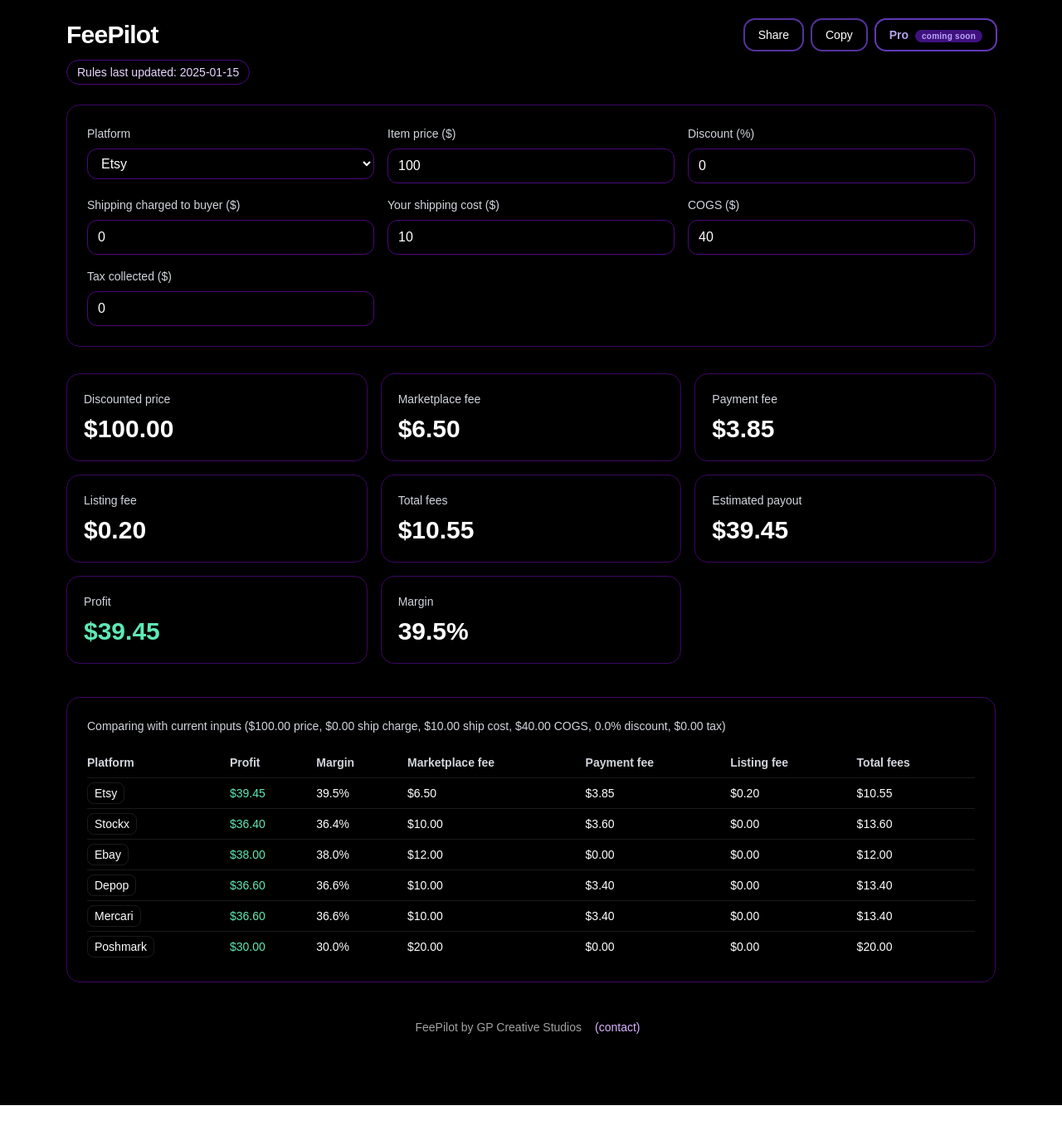
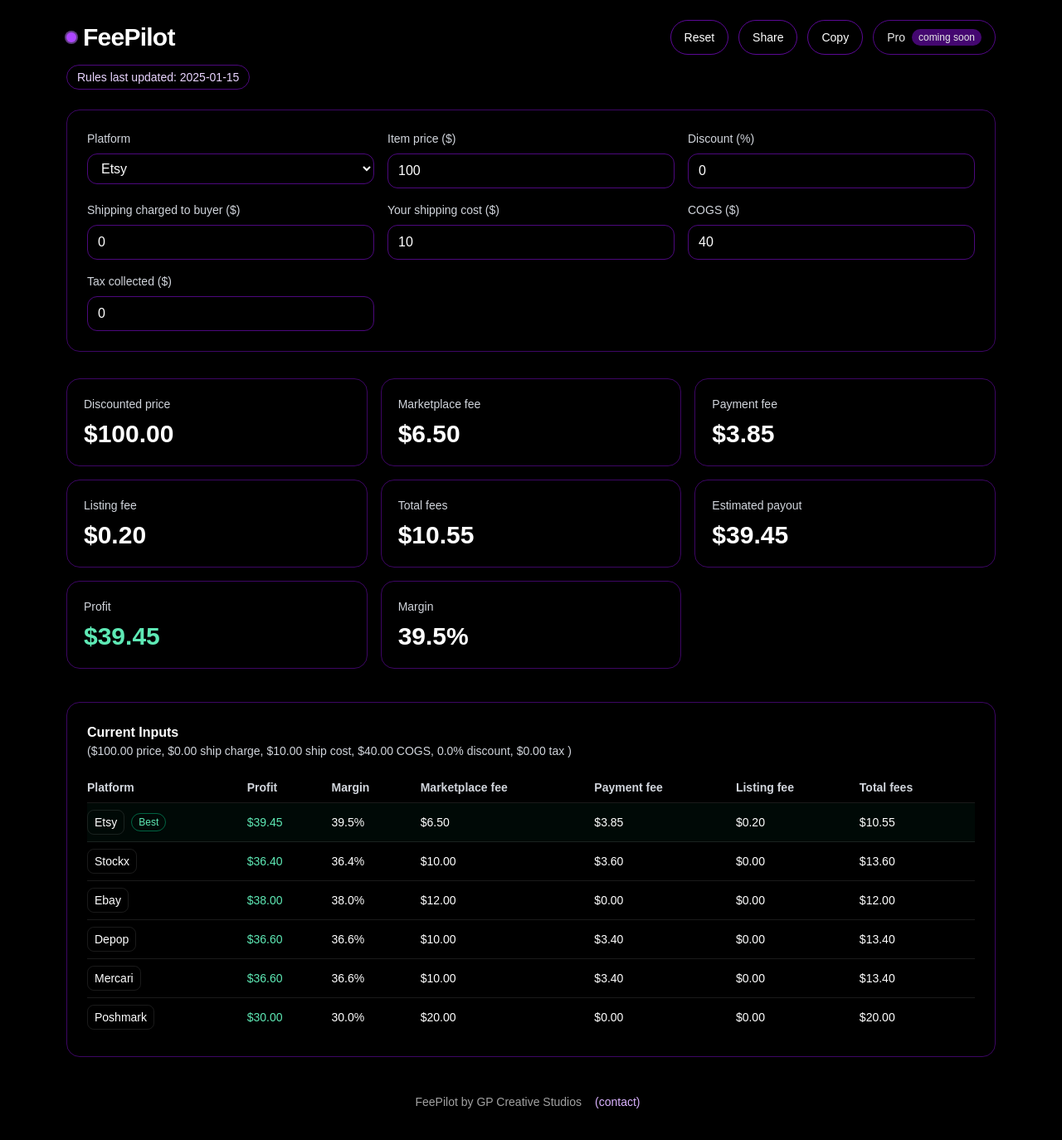
Before and after one commit to gpcreativestudios2018/FeePilot, a Next.js app: page / in a window 1280 px wide. Shown: the top 1374 px of the page at 83% size. Before the commit the page ends 1332 px from the top, so only its background shows below. Built offline with nearby package versions, Linux system fonts and the light colour scheme.

Commit message:
UI: restore Current Inputs banner, negative value styling; allow decimal inputs; always show Listing fee; purple accent dot; Reset button; unified header buttons; best platform highlight

```diff
--- /dev/null
+++ b/src/app/components/ComparisonTableSection.tsx
@@ -0,0 +1,111 @@
+// src/app/components/ComparisonTableSection.tsx
+"use client";
+
+import React, { useMemo } from "react";
+import CurrentInputs, { CurrentInputsProps } from "./CurrentInputs";
+import NumberCell from "./NumberCell";
+import { cx, formatMoneyWithParens } from "../../lib/format";
+
+export type ComparisonRow = {
+  platform: string;
+  profit: number;
+  marginPct: number;
+  marketplaceFee: number;
+  paymentFee: number;
+  listingFee: number;
+  totalFees: number;
+};
+
+type Props = {
+  inputs: CurrentInputsProps;
+  comparison: ComparisonRow[];
+  className?: string;
+};
+
+export default function ComparisonTableSection({
+  inputs,
+  comparison,
+  className,
+}: Props) {
+  // Find index of highest profit row (first one wins ties)
+  const bestIndex = useMemo(() => {
+    if (!comparison.length) return -1;
+    let idx = 0;
+    let max = -Infinity;
+    for (let i = 0; i < comparison.length; i++) {
+      const v = comparison[i].profit;
+      if (v > max) {
+        max = v;
+        idx = i;
+      }
+    }
+    return idx;
+  }, [comparison]);
+
+  return (
+    <section
+      className={cx(
+        "mt-10 rounded-2xl border border-purple-600/40 p-4 sm:p-6",
+        className
+      )}
+    >
+      {/* Current Inputs banner */}
+      <CurrentInputs {...inputs} className="mb-4" />
+
+      <div className="overflow-x-auto">
+        <table className="w-full text-left text-sm">
+          <thead className="text-gray-300">
+            <tr>
+              <th className="py-2 pr-4">Platform</th>
+              <th className="py-2 pr-4">Profit</th>
+              <th className="py-2 pr-4">Margin</th>
+              <th className="py-2 pr-4">Marketplace fee</th>
+              <th className="py-2 pr-4">Payment fee</th>
+              <th className="py-2 pr-4">Listing fee</th>
+              <th className="py-2 pr-4">Total fees</th>
+            </tr>
+          </thead>
+          <tbody>
+            {comparison.map((row, i) => {
+              const isBest = i === bestIndex;
+              return (
+                <tr
+                  key={row.platform}
+                  className={cx(
+                    "border-t border-white/10",
+                    isBest && "bg-emerald-500/5"
+                  )}
+                >
+                  <td className="py-2 pr-4">
+                    <span className="inline-flex items-center gap-2">
+                      <span className="rounded-lg border border-white/10 px-2 py-1">
+                        {row.platform.slice(0, 1).toUpperCase() + row.platform.slice(1)}
+                      </span>
+                      {isBest && (
+                        <span className="rounded-full border border-emerald-500/50 px-2 py-0.5 text-xs text-emerald-300">
+                          Best
+                        </span>
+                      )}
+                    </span>
+                  </td>
+
+                  {/* Profit with red + parentheses when negative, green when positive */}
+                  <NumberCell kind="money" value={row.profit} positiveGreen />
+
+                  {/* Margin in red when negative (shows natural minus sign) */}
+                  <NumberCell kind="percent" value={row.marginPct} />
+
+                  {/* Fees and totals */}
+                  <td className="py-2 pr-4">{formatMoneyWithParens(row.marketplaceFee)}</td>
+                  <td className="py-2 pr-4">{formatMoneyWithParens(row.paymentFee)}</td>
+                  <td className="py-2 pr-4">{formatMoneyWithParens(row.listingFee)}</td>
+                  <td className="py-2 pr-4">{formatMoneyWithParens(row.totalFees)}</td>
+                </tr>
+              );
+            })}
+          </tbody>
+        </table>
+      </div>
+    </section>
+  );
+}
--- /dev/null
+++ b/src/app/components/CurrentInputs.tsx
@@ -0,0 +1,43 @@
+// src/app/components/CurrentInputs.tsx
+import React from "react";
+import {
+  formatMoneyWithParens,
+  formatPercent,
+  cx,
+} from "../../lib/format";
+
+export type CurrentInputsProps = {
+  price: number;
+  shipCharge: number;
+  shipCost: number;
+  cogs: number;
+  discountPct: number;
+  tax: number;
+  className?: string;
+};
+
+export default function CurrentInputs({
+  price,
+  shipCharge,
+  shipCost,
+  cogs,
+  discountPct,
+  tax,
+  className,
+}: CurrentInputsProps) {
+  return (
+    <div className={cx("mb-4", className)}>
+      <div className="text-base font-semibold">Current Inputs</div>
+      <div className="text-sm text-gray-300">
+        (
+        {formatMoneyWithParens(price)} price,{" "}
+        {formatMoneyWithParens(shipCharge)} ship charge,{" "}
+        {formatMoneyWithParens(shipCost)} ship cost,{" "}
+        {formatMoneyWithParens(cogs)} COGS,{" "}
+        {formatPercent(discountPct, 1)} discount,{" "}
+        {formatMoneyWithParens(tax)} tax
+        )
+      </div>
+    </div>
+  );
+}
--- a/src/app/components/HeaderActions.tsx
+++ b/src/app/components/HeaderActions.tsx
@@ -1,49 +1,46 @@
-'use client';
+// src/app/components/HeaderActions.tsx
+"use client";
 
-import React from 'react';
+import React from "react";
+
+export const actionButtonClass =
+  "rounded-full border border-purple-600/60 px-4 py-2 text-sm leading-6 transition " +
+  "hover:bg-purple-600/10 active:scale-[.98] cursor-pointer " +
+  "focus-visible:outline-none focus-visible:ring-2 focus-visible:ring-purple-500/60";
+
+const disabledButtonClass =
+  "rounded-full border border-purple-600/60 px-4 py-2 text-sm leading-6 " +
+  "cursor-not-allowed select-none opacity-90 " +
+  "focus-visible:outline-none focus-visible:ring-2 focus-visible:ring-purple-500/60";
 
 type Props = {
-  onShare: () => Promise<void> | void;
-  onCopy: () => Promise<void> | void;
-  /** If provided, Pro links there. If omitted, shows “coming soon”. */
-  proHref?: string;
+  onShare: () => Promise<void>;
+  onCopy: () => Promise<void>;
 };
 
-export default function HeaderActions({ onShare, onCopy, proHref }: Props) {
-  const baseBtn =
-    'rounded-xl px-4 py-2 text-sm font-medium ring-2 ring-violet-500/60 hover:ring-violet-400/80 hover:bg-white/5 transition';
-
+export default function HeaderActions({ onShare, onCopy }: Props) {
   return (
     <div className="flex items-center gap-3">
-      <button type="button" onClick={onShare} className={baseBtn}>
+      <button type="button" className={actionButtonClass} onClick={onShare}>
         Share
       </button>
-
-      <button type="button" onClick={onCopy} className={baseBtn}>
+      <button type="button" className={actionButtonClass} onClick={onCopy}>
         Copy
       </button>
 
-      {proHref ? (
-        <a
-          href={proHref}
-          className="relative rounded-xl px-4 py-2 text-sm font-semibold ring-2 ring-violet-500/70 hover:ring-violet-400/90 transition"
-        >
-          Pro
-        </a>
-      ) : (
+      {/* Pro: disabled pill with not-allowed cursor */}
       <button
         type="button"
         disabled
-          className="relative cursor-not-allowed rounded-xl px-4 py-2 text-sm font-semibold ring-2 ring-violet-500/70 text-violet-300/90"
         aria-disabled="true"
-          title="Coming soon"
+        title="Pro is coming soon"
+        className={disabledButtonClass + " flex items-center gap-2"}
       >
-          Pro
-          <span className="ml-2 rounded-full bg-violet-600/50 px-2 py-0.5 text-[10px] font-semibold tracking-wide">
+        <span>Pro</span>
+        <span className="rounded-full bg-purple-600/50 px-2 py-0.5 text-xs">
           coming soon
         </span>
       </button>
-      )}
     </div>
   );
 }
--- /dev/null
+++ b/src/app/components/NumberCell.tsx
@@ -0,0 +1,48 @@
+// src/app/components/NumberCell.tsx
+"use client";
+
+import React from "react";
+import {
+  formatMoneyWithParens,
+  formatPercent,
+  isNegative,
+  cx,
+} from "../../lib/format";
+
+type NumberCellProps = {
+  value: number;
+  kind: "money" | "percent";
+  className?: string;
+  // if you want to force green on positive money cells, pass true
+  positiveGreen?: boolean;
+  // decimals for percent display (default 1)
+  percentDigits?: number;
+};
+
+export default function NumberCell({
+  value,
+  kind,
+  className,
+  positiveGreen = false,
+  percentDigits = 1,
+}: NumberCellProps) {
+  const negative = isNegative(value);
+
+  const content =
+    kind === "money"
+      ? formatMoneyWithParens(value)
+      : formatPercent(value, percentDigits);
+
+  return (
+    <td
+      className={cx(
+        "py-2 pr-4",
+        negative && "text-red-500",
+        !negative && kind === "money" && positiveGreen && "text-emerald-300",
+        className
+      )}
+    >
+      {content}
+    </td>
+  );
+}
--- /dev/null
+++ b/src/app/components/ResetButton.tsx
@@ -0,0 +1,21 @@
+// src/app/components/ResetButton.tsx
+"use client";
+
+import React from "react";
+import { actionButtonClass } from "./HeaderActions";
+
+type Props = { onClick: () => void };
+
+export default function ResetButton({ onClick }: Props) {
+  return (
+    <button
+      type="button"
+      onClick={onClick}
+      aria-label="Reset inputs to defaults"
+      title="Reset inputs"
+      className={actionButtonClass}
+    >
+      Reset
+    </button>
+  );
+}
--- a/src/app/page.tsx
+++ b/src/app/page.tsx
@@ -3,6 +3,7 @@
 import React, { useMemo, useState } from 'react';
 import HeaderActions from './components/HeaderActions';
 import Footer from './components/Footer';
+import ResetButton from './components/ResetButton';
 
 import {
   PLATFORMS,
@@ -11,6 +12,10 @@ import {
   type PlatformKey,
   type FeeRule,
 } from '@/data/fees';
+
+// helpers & components we added
+import { cx, formatMoneyWithParens } from '../lib/format';
+import ComparisonTableSection from './components/ComparisonTableSection';
 
 /* ---------------------------------- types --------------------------------- */
 
@@ -26,8 +31,9 @@ type Inputs = {
 
 /* ------------------------------ handy utilities ---------------------------- */
 
+// accept decimals; treat invalid/empty as 0
 const parseNum = (v: string) => {
-  const n = Number(v);
+  const n = Number.parseFloat(v);
   return Number.isFinite(n) ? n : 0;
 };
 
@@ -93,7 +99,6 @@ function calcFor(
 }
 
 /* ----------------------------- share/copy helpers -------------------------- */
-/*  NOTE: These return Promise<void> to satisfy HeaderActions props.           */
 
 const shareLink = async (): Promise<void> => {
   const url = window.location.href;
@@ -114,10 +119,10 @@ const copyLink = async (): Promise<void> => {
   await navigator.clipboard.writeText(url);
 };
 
-/* ----------------------------------- UI ----------------------------------- */
+/* ---------------------------- defaults + component ------------------------- */
 
-export default function Page() {
-  const [inputs, setInputs] = useState<Inputs>({
+function makeDefaults(): Inputs {
+  return {
     platform: PLATFORMS[0] ?? ('mercari' as PlatformKey),
     price: 100,
     shipCharge: 0,
@@ -125,7 +130,14 @@ export default function Page() {
     cogs: 40,
     discountPct: 0,
     tax: 0,
-  });
+  };
+}
+
+/* ----------------------------------- UI ----------------------------------- */
+
+export default function Page() {
+  const [inputs, setInputs] = useState<Inputs>(makeDefaults());
+  const resetInputs = () => setInputs(makeDefaults());
 
   const rule = RULES[inputs.platform];
 
@@ -143,8 +155,19 @@ export default function Page() {
     <div className="min-h-dvh bg-black text-white">
       <header className="mx-auto max-w-6xl px-4 py-6">
         <div className="flex items-center justify-between">
-          <h1 className="text-3xl font-semibold tracking-tight">FeePilot</h1>
-          <HeaderActions onShare={shareLink} onCopy={copyLink} />
+          <h1 className="flex items-center gap-2 text-3xl font-semibold tracking-tight">
+            <span
+              aria-hidden
+              className="inline-block h-3 w-3 rounded-full bg-purple-500 ring-2 ring-purple-400/50"
+            />
+            FeePilot
+          </h1>
+
+          {/* Right-side actions */}
+          <div className="flex items-center gap-3">
+            <ResetButton onClick={resetInputs} />
+            <HeaderActions onShare={shareLink} onCopy={copyLink} />
+          </div>
         </div>
 
         <div className="mt-3 inline-flex rounded-full border border-purple-600/50 px-3 py-1 text-sm text-purple-200">
@@ -179,8 +202,10 @@ export default function Page() {
             <div>
               <label className="mb-2 block text-sm text-gray-300">Item price ($)</label>
               <input
+                type="number"
+                step="any"
+                inputMode="decimal"
                 className="w-full rounded-xl border border-purple-600/50 bg-transparent px-3 py-2 outline-none"
-                inputMode="decimal"
                 value={inputs.price}
                 onChange={(e) =>
                   setInputs((s) => ({ ...s, price: clamp(parseNum(e.target.value), 0) }))
@@ -191,8 +216,10 @@ export default function Page() {
             <div>
               <label className="mb-2 block text-sm text-gray-300">Discount (%)</label>
               <input
+                type="number"
+                step="any"
+                inputMode="decimal"
                 className="w-full rounded-xl border border-purple-600/50 bg-transparent px-3 py-2 outline-none"
-                inputMode="decimal"
                 value={inputs.discountPct}
                 onChange={(e) =>
                   setInputs((s) => ({
@@ -208,8 +235,10 @@ export default function Page() {
                 Shipping charged to buyer ($)
               </label>
               <input
+                type="number"
+                step="any"
+                inputMode="decimal"
                 className="w-full rounded-xl border border-purple-600/50 bg-transparent px-3 py-2 outline-none"
-                inputMode="decimal"
                 value={inputs.shipCharge}
                 onChange={(e) =>
                   setInputs((s) => ({
@@ -225,8 +254,10 @@ export default function Page() {
                 Your shipping cost ($)
               </label>
               <input
+                type="number"
+                step="any"
+                inputMode="decimal"
                 className="w-full rounded-xl border border-purple-600/50 bg-transparent px-3 py-2 outline-none"
-                inputMode="decimal"
                 value={inputs.shipCost}
                 onChange={(e) =>
                   setInputs((s) => ({ ...s, shipCost: clamp(parseNum(e.target.value), 0) }))
@@ -237,8 +268,10 @@ export default function Page() {
             <div>
               <label className="mb-2 block text-sm text-gray-300">COGS ($)</label>
               <input
+                type="number"
+                step="any"
+                inputMode="decimal"
                 className="w-full rounded-xl border border-purple-600/50 bg-transparent px-3 py-2 outline-none"
-                inputMode="decimal"
                 value={inputs.cogs}
                 onChange={(e) =>
                   setInputs((s) => ({ ...s, cogs: clamp(parseNum(e.target.value), 0) }))
@@ -249,8 +282,10 @@ export default function Page() {
             <div>
               <label className="mb-2 block text-sm text-gray-300">Tax collected ($)</label>
               <input
+                type="number"
+                step="any"
+                inputMode="decimal"
                 className="w-full rounded-xl border border-purple-600/50 bg-transparent px-3 py-2 outline-none"
-                inputMode="decimal"
                 value={inputs.tax}
                 onChange={(e) =>
                   setInputs((s) => ({ ...s, tax: clamp(parseNum(e.target.value), 0) }))
@@ -265,106 +300,92 @@ export default function Page() {
           <div className="rounded-2xl border border-purple-600/40 p-5">
             <div className="text-sm text-gray-300">Discounted price</div>
             <div className="mt-2 text-3xl font-semibold">
-              ${current.discounted.toFixed(2)}
+              {formatMoneyWithParens(current.discounted)}
             </div>
           </div>
 
           <div className="rounded-2xl border border-purple-600/40 p-5">
             <div className="text-sm text-gray-300">Marketplace fee</div>
             <div className="mt-2 text-3xl font-semibold">
-              ${current.marketplaceFee.toFixed(2)}
+              {formatMoneyWithParens(current.marketplaceFee)}
             </div>
           </div>
 
           <div className="rounded-2xl border border-purple-600/40 p-5">
             <div className="text-sm text-gray-300">Payment fee</div>
             <div className="mt-2 text-3xl font-semibold">
-              ${current.paymentFee.toFixed(2)}
+              {formatMoneyWithParens(current.paymentFee)}
             </div>
           </div>
 
-          {current.listingFee > 0 && (
-            <div className="rounded-2xl border border-purple-600/40 p-5">
-              <div className="text-sm text-gray-300">Listing fee</div>
-              <div className="mt-2 text-3xl font-semibold">
-                ${current.listingFee.toFixed(2)}
-              </div>
+          {/* Always show Listing fee card (even when $0.00) */}
+          <div className="rounded-2xl border border-purple-600/40 p-5">
+            <div className="text-sm text-gray-300">Listing fee</div>
+            <div className="mt-2 text-3xl font-semibold">
+              {formatMoneyWithParens(current.listingFee)}
             </div>
-          )}
+          </div>
 
           <div className="rounded-2xl border border-purple-600/40 p-5">
             <div className="text-sm text-gray-300">Total fees</div>
             <div className="mt-2 text-3xl font-semibold">
-              ${current.totalFees.toFixed(2)}
+              {formatMoneyWithParens(current.totalFees)}
             </div>
           </div>
 
           <div className="rounded-2xl border border-purple-600/40 p-5">
             <div className="text-sm text-gray-300">Estimated payout</div>
             <div className="mt-2 text-3xl font-semibold">
-              ${current.net.toFixed(2)}
+              {formatMoneyWithParens(current.net)}
             </div>
           </div>
 
           <div className="rounded-2xl border border-purple-600/40 p-5">
             <div className="text-sm text-gray-300">Profit</div>
-            <div className="mt-2 text-3xl font-semibold text-emerald-300">
-              ${current.profit.toFixed(2)}
+            <div
+              className={cx(
+                'mt-2 text-3xl font-semibold',
+                current.profit < 0 ? 'text-red-500' : 'text-emerald-300'
+              )}
+            >
+              {formatMoneyWithParens(current.profit)}
             </div>
           </div>
 
           <div className="rounded-2xl border border-purple-600/40 p-5">
             <div className="text-sm text-gray-300">Margin</div>
-            <div className="mt-2 text-3xl font-semibold">
+            <div
+              className={cx(
+                'mt-2 text-3xl font-semibold',
+                current.marginPct < 0 && 'text-red-500'
+              )}
+            >
               {current.marginPct.toFixed(1)}%
             </div>
           </div>
         </section>
 
-        {/* Comparison table */}
-        <section className="mt-10 rounded-2xl border border-purple-600/40 p-4 sm:p-6">
-          <div className="mb-4 text-sm text-gray-300">
-            Comparing with current inputs (${inputs.price.toFixed(2)} price, $
-            {inputs.shipCharge.toFixed(2)} ship charge, $
-            {inputs.shipCost.toFixed(2)} ship cost, ${inputs.cogs.toFixed(2)} COGS,{' '}
-            {inputs.discountPct.toFixed(1)}% discount, ${inputs.tax.toFixed(2)} tax)
-          </div>
-
-          <div className="overflow-x-auto">
-            <table className="w-full text-left text-sm">
-              <thead className="text-gray-300">
-                <tr>
-                  <th className="py-2 pr-4">Platform</th>
-                  <th className="py-2 pr-4">Profit</th>
-                  <th className="py-2 pr-4">Margin</th>
-                  <th className="py-2 pr-4">Marketplace fee</th>
-                  <th className="py-2 pr-4">Payment fee</th>
-                  <th className="py-2 pr-4">Listing fee</th>
-                  <th className="py-2 pr-4">Total fees</th>
-                </tr>
-              </thead>
-              <tbody>
-                {comparison.map((row) => (
-                  <tr key={row.platform} className="border-t border-white/10">
-                    <td className="py-2 pr-4">
-                      <span className="rounded-lg border border-white/10 px-2 py-1">
-                        {row.platform[0].toUpperCase() + row.platform.slice(1)}
-                      </span>
-                    </td>
-                    <td className="py-2 pr-4 text-emerald-300">
-                      ${row.profit.toFixed(2)}
-                    </td>
-                    <td className="py-2 pr-4">{row.marginPct.toFixed(1)}%</td>
-                    <td className="py-2 pr-4">${row.marketplaceFee.toFixed(2)}</td>
-                    <td className="py-2 pr-4">${row.paymentFee.toFixed(2)}</td>
-                    <td className="py-2 pr-4">${row.listingFee.toFixed(2)}</td>
-                    <td className="py-2 pr-4">${row.totalFees.toFixed(2)}</td>
-                  </tr>
-                ))}
-              </tbody>
-            </table>
-          </div>
-        </section>
+        {/* Comparison table (now via component, with banner + negative formatting) */}
+        <ComparisonTableSection
+          className="mt-10"
+          inputs={{
+            price: inputs.price,
+            shipCharge: inputs.shipCharge,
+            shipCost: inputs.shipCost,
+            cogs: inputs.cogs,
+            discountPct: inputs.discountPct,
+            tax: inputs.tax,
+          }}
+          comparison={comparison.map((row) => ({
+            platform: row.platform,
+            profit: row.profit,
+            marginPct: row.marginPct,
+            marketplaceFee: row.marketplaceFee,
+            paymentFee: row.paymentFee,
+            listingFee: row.listingFee,
+            totalFees: row.totalFees,
+          }))}
+        />
 
         {/* Footer – wrap to apply margin since Footer doesn't accept props */}
         <div className="mt-10">
--- /dev/null
+++ b/src/lib/format.ts
@@ -0,0 +1,22 @@
+// src/lib/format.ts
+// Small helper functions for money/percent formatting and sign checks.
+// These are PURE functions and safe to use anywhere in the app.
+
+export function formatMoneyWithParens(value: number): string {
+  const abs = Math.abs(value).toFixed(2);
+  return value < 0 ? `($${abs})` : `$${Number(value).toFixed(2)}`;
+}
+
+export function formatPercent(value: number, digits = 1): string {
+  // Displays like: -329.9% or 12.3%
+  return `${value.toFixed(digits)}%`;
+}
+
+export function isNegative(value: number): boolean {
+  return value < 0;
+}
+
+// (Optional) generic className helper we’ll use later for conditional styles
+export function cx(...classes: Array<string | false | null | undefined>) {
+  return classes.filter(Boolean).join(" ");
+}
```
Lines whose indentation alone changed are shown as unchanged.
